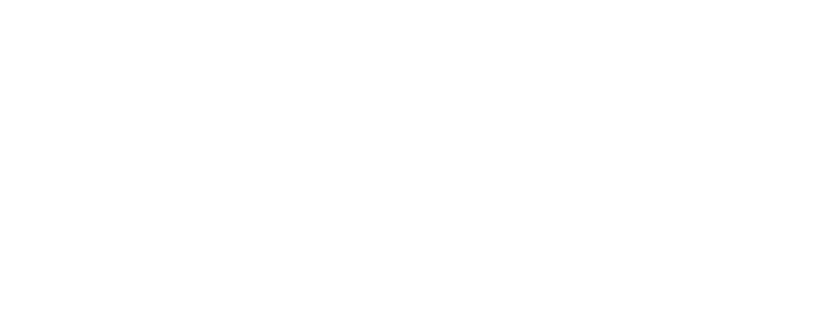
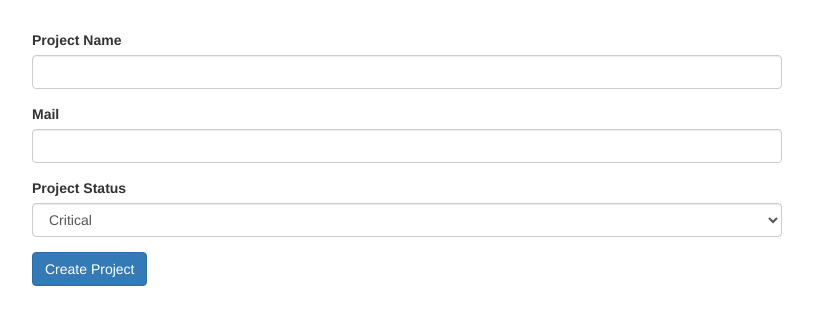
Before and after one commit to DT0998/forms-reactive-angular, an Angular app: page / in a window 1280 px wide. Shown: the top 324 px of the page, without its empty margins (233-1046 px from the left). Built offline with nearby package versions, Linux system fonts and the light colour scheme.

Commit message:
feat: add smth

```diff
--- a/src/app/app.component.html
+++ b/src/app/app.component.html
@@ -1,7 +1,25 @@
 <div class="container">
   <div class="row">
     <div class="col-xs-12 col-sm-10 col-md-8 col-sm-offset-1 col-md-offset-2">
-
+      <form [formGroup]="projectForm" (ngSubmit)="onSaveProject()">
+        <div class="form-group">
+          <label for="name">Project Name</label>
+          <input type="text" id="name" class="form-control" formControlName="projectName">
+        </div>
+        <div class="form-group">
+          <label for="email">Mail</label>
+          <input type="email" id="email" class="form-control" formControlName="email">
+        </div>
+        <div class="form-group">
+          <label for="status">Project Status</label>
+          <select id="status" class="form-control" formControlName="projectStatus">
+            <option value="stable">Stable</option>
+            <option value="critical">Critical</option>
+            <option value="finished">finished</option>
+          </select>
+        </div>
+        <button class="btn btn-primary" type="submit">Create Project</button>
+      </form>
     </div>
   </div>
 </div>
--- a/src/app/app.component.ts
+++ b/src/app/app.component.ts
@@ -7,6 +7,7 @@
   Validators,
 } from '@angular/forms';
 import { Observable } from 'rxjs/observable';
+import { CustomValidators } from './custom-validator';
 
 @Component({
   selector: 'app-root',
@@ -14,6 +15,20 @@
   styleUrls: ['./app.component.css'],
 })
 export class AppComponent implements OnInit {
-  constructor(private formBuilder: FormBuilder) { }
-  ngOnInit(): void { }
+  projectForm: FormGroup;
+  constructor(private formBuilder: FormBuilder) {}
+  ngOnInit(): void {
+    this.projectForm = this.formBuilder.group({
+      projectName: new FormControl(
+        null,
+        [Validators.required, CustomValidators.invalidProjectName],
+        CustomValidators.asyncInvalidProjectName
+      ),
+      email: new FormControl(null, [Validators.required, Validators.email]),
+      projectStatus: new FormControl('critical'),
+    });
+  }
+  onSaveProject() {
+    console.log(this.projectForm.value);
+  }
 }
--- /dev/null
+++ b/src/app/custom-validator.ts
@@ -0,0 +1,25 @@
+import { FormControl } from '@angular/forms';
+import { Observable } from 'rxjs/observable';
+
+export class CustomValidators {
+  static invalidProjectName(control: FormControl): { [s: string]: boolean } {
+    if (control.value === 'Test') {
+      return { invalidProjectName: true };
+    }
+    return null;
+  }
+  static asyncInvalidProjectName(
+    control: FormControl
+  ): Promise<any> | Observable<any> {
+    const promise = new Promise<any>((resolve, reject) => {
+      setTimeout(() => {
+        if (control.value === 'testProject') {
+          resolve({ invalidProjectName: true });
+        } else {
+          resolve(null);
+        }
+      }, 2000);
+    });
+    return promise;
+  }
+}
```
